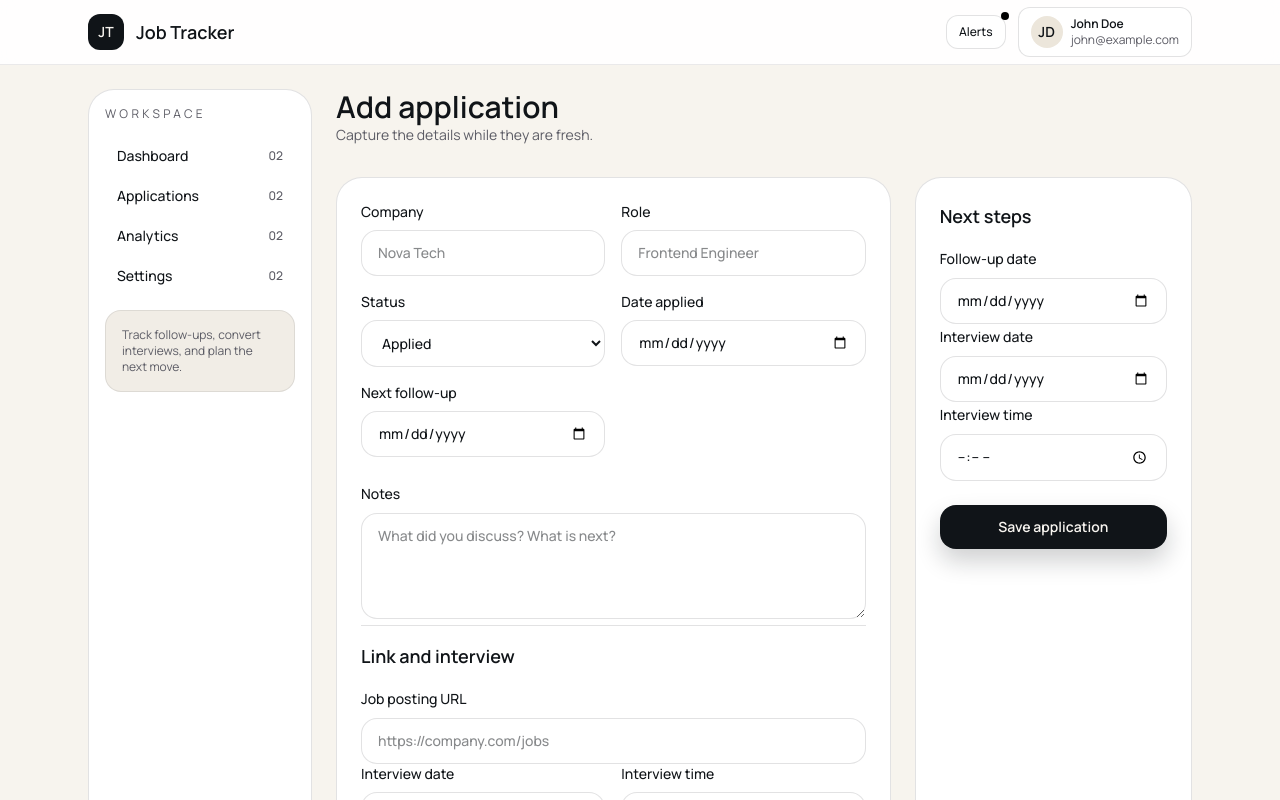
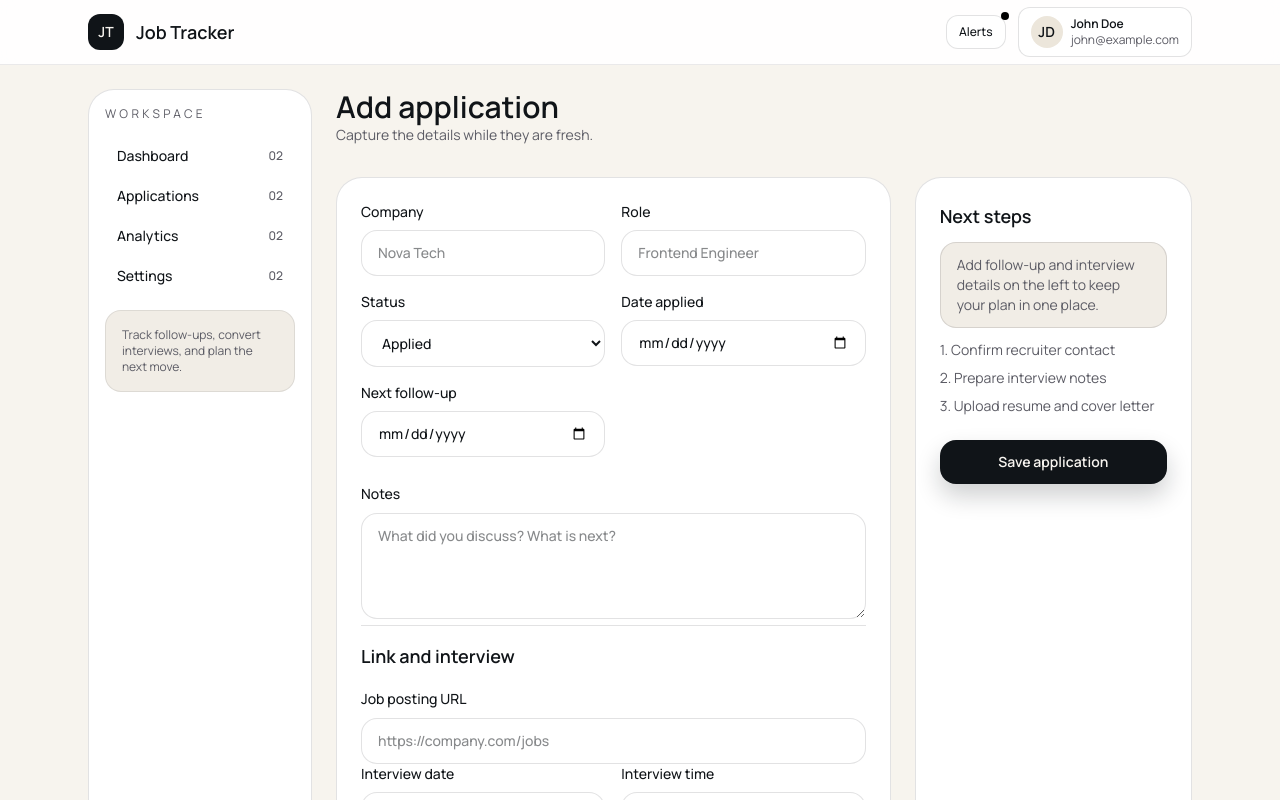
Before and after one commit to thanheuro20057-cloud/job-tracking-application-project, a Next.js app: page /applications/new in a window 1280 px wide. Shown: the top 800 px of the page. Built offline with nearby package versions, Linux system fonts and the light colour scheme.

Commit message:
Refactor: Update 'Next steps' section with static guidance
remove duplication feature in adding application feature

```diff
--- a/src/app/(app)/applications/new/page.tsx
+++ b/src/app/(app)/applications/new/page.tsx
@@ -119,29 +119,16 @@ export default function AddApplicationPage() {
         </div>
 
         <div className="space-y-6 rounded-[26px] border border-border bg-card p-6">
-          <div className="space-y-4">
+          <div className="space-y-3">
             <h2 className="text-lg font-semibold">Next steps</h2>
-            <label className="text-sm font-medium">
-              Follow-up date
-              <input
-                className="mt-2 w-full rounded-2xl border border-border bg-white px-4 py-3 text-sm"
-                type="date"
-              />
-            </label>
-            <label className="text-sm font-medium">
-              Interview date
-              <input
-                className="mt-2 w-full rounded-2xl border border-border bg-white px-4 py-3 text-sm"
-                type="date"
-              />
-            </label>
-            <label className="text-sm font-medium">
-              Interview time
-              <input
-                className="mt-2 w-full rounded-2xl border border-border bg-white px-4 py-3 text-sm"
-                type="time"
-              />
-            </label>
+            <div className="rounded-2xl border border-border bg-secondary px-4 py-3 text-sm text-muted-foreground">
+              Add follow-up and interview details on the left to keep your plan in one place.
+            </div>
+            <div className="space-y-2 text-sm text-muted-foreground">
+              <p>1. Confirm recruiter contact</p>
+              <p>2. Prepare interview notes</p>
+              <p>3. Upload resume and cover letter</p>
+            </div>
           </div>
           <button className="w-full rounded-2xl bg-primary px-5 py-3 text-sm font-semibold text-primary-foreground shadow-[0_12px_24px_rgba(16,20,24,0.2)]">
             Save application
```
